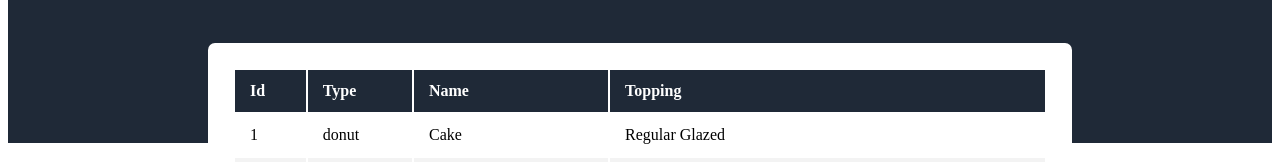
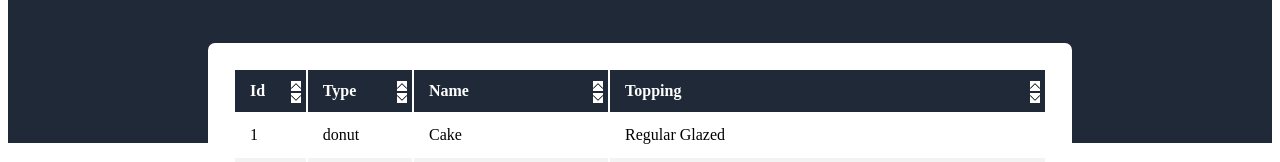
Before and after one commit to vvsrrSunny/food-table, a Vue app: page / in a window 1280 px wide. Shown: the part 175-337 px from the top of the page. Built offline with nearby package versions, Linux system fonts and the light colour scheme; the HTML template or start-up script is replaced by a standard one.

Commit message:
added arrows to the table to sort

```diff
--- /dev/null
+++ b/src/components/DownArrow.vue
@@ -0,0 +1,35 @@
+<template>
+  <svg
+    version="1.1"
+    id="Layer_1"
+    xmlns="http://www.w3.org/2000/svg"
+    xmlns:xlink="http://www.w3.org/1999/xlink"
+    x="0px"
+    y="0px"
+    viewBox="0 0 330 330"
+    style="enable-background: new 0 0 330 330"
+    xml:space="preserve"
+  >
+    <path
+      id="XMLID_225_"
+      d="M325.607,79.393c-5.857-5.857-15.355-5.858-21.213,0.001l-139.39,139.393L25.607,79.393
+	c-5.857-5.857-15.355-5.858-21.213,0.001c-5.858,5.858-5.858,15.355,0,21.213l150.004,150c2.813,2.813,6.628,4.393,10.606,4.393
+	s7.794-1.581,10.606-4.394l149.996-150C331.465,94.749,331.465,85.251,325.607,79.393z"
+    />
+    <g></g>
+    <g></g>
+    <g></g>
+    <g></g>
+    <g></g>
+    <g></g>
+    <g></g>
+    <g></g>
+    <g></g>
+    <g></g>
+    <g></g>
+    <g></g>
+    <g></g>
+    <g></g>
+    <g></g>
+  </svg>
+</template>
--- a/src/components/FoodTable.vue
+++ b/src/components/FoodTable.vue
@@ -2,10 +2,12 @@
   <table-layout>
     <template v-slot:heading>
       <tr>
-        <th @click="sortByColumn('id')">Id</th>
-        <th @click="sortByColumn('type')">Type</th>
-        <th @click="sortByColumn('name')">Name</th>
-        <th @click="sortByColumn('topping')">Topping</th>
+        <table-head-cell @click="sortByColumn('id')">Id</table-head-cell>
+        <table-head-cell @click="sortByColumn('type')">Type</table-head-cell>
+        <table-head-cell @click="sortByColumn('name')">Name</table-head-cell>
+        <table-head-cell @click="sortByColumn('topping')"
+          >Topping</table-head-cell
+        >
       </tr>
     </template>
     <template v-slot:body>
@@ -20,10 +22,12 @@
 </template>
 <script>
 import TableLayout from "./TableLayout.vue";
+import TableHeadCell from "./TableHeadCell.vue";
 
 export default {
   components: {
     TableLayout,
+    TableHeadCell,
   },
 
   props: {
@@ -32,6 +36,7 @@ export default {
       default: [],
     },
   },
+
   data() {
     return {
       foodItems: Object.values({ ...this.foodItemList }),
--- /dev/null
+++ b/src/components/TableHeadCell.vue
@@ -0,0 +1,64 @@
+<template>
+  <th :class="`table-head-cell`">
+    <div class="head-cell-content">
+      <div><slot /></div>
+      <div class="show-sort">
+        <div class="arrows">
+          <up-arrow class="up-arrow" />
+          <down-arrow class="down-arrow" />
+        </div>
+      </div>
+    </div>
+  </th>
+</template>
+
+<script>
+import UpArrow from "./UpArrow.vue";
+import DownArrow from "./DownArrow.vue";
+
+export default {
+  components: {
+    UpArrow,
+    DownArrow,
+  },
+};
+</script>
+
+<style>
+.table-head-cell:hover {
+  opacity: 50%;
+  cursor: pointer;
+  user-select: none;
+}
+.head-cell-content {
+  display: flex;
+  justify-content: space-between;
+  align-items: center;
+}
+.up-arrow {
+  color: rgb(255, 0, 0);
+  background: rgb(255, 255, 255);
+  size: 10px;
+  height: 10px;
+}
+
+.down-arrow {
+  color: rgb(255, 0, 0);
+  background: rgb(255, 255, 255);
+  size: 10px;
+  height: 10px;
+}
+
+.arrows {
+  display: flex;
+  flex-direction: column;
+  position: absolute;
+  margin-top: -10px;
+
+}
+.arrows > :not([hidden]) ~ :not([hidden]) {
+    --tw-space-y-reverse: 0;
+    margin-top: calc(0.1rem * calc(1 - var(--tw-space-y-reverse)));
+    margin-bottom: calc(0.1rem * var(--tw-space-y-reverse));
+}
+</style>
--- /dev/null
+++ b/src/components/UpArrow.vue
@@ -0,0 +1,72 @@
+<template>
+  <svg
+    version="1.1"
+    id="Layer_1"
+    xmlns="http://www.w3.org/2000/svg"
+    xmlns:xlink="http://www.w3.org/1999/xlink"
+    x="0px"
+    y="0px"
+    viewBox="0 0 330 330"
+    style="enable-background: new 0 0 330 330"
+    xml:space="preserve"
+  >
+    <path
+      id="XMLID_224_"
+      d="M325.606,229.393l-150.004-150C172.79,76.58,168.974,75,164.996,75c-3.979,0-7.794,1.581-10.607,4.394
+	l-149.996,150c-5.858,5.858-5.858,15.355,0,21.213c5.857,5.857,15.355,5.858,21.213,0l139.39-139.393l139.397,139.393
+	C307.322,253.536,311.161,255,315,255c3.839,0,7.678-1.464,10.607-4.394C331.464,244.748,331.464,235.251,325.606,229.393z"
+    />
+    <g></g>
+    <g></g>
+    <g></g>
+    <g></g>
+    <g></g>
+    <g></g>
+    <g></g>
+    <g></g>
+    <g></g>
+    <g></g>
+    <g></g>
+    <g></g>
+    <g></g>
+    <g></g>
+    <g></g>
+  </svg>
+  <!-- <svg
+    version="1.1"
+    id="Layer_1"
+    xmlns="http://www.w3.org/2000/svg"
+    xmlns:xlink="http://www.w3.org/1999/xlink"
+    x="0px"
+    y="0px"
+    viewBox="0 0 512.04 512.04"
+    style="enable-background: new 0 0 512.04 512.04"
+    xml:space="preserve"
+  >
+    <g>
+      <g>
+        <path
+          d="M508.933,146.807l-42.347-42.347c-4.267-4.053-10.88-4.053-15.147,0L256.027,300.193L60.507,104.46
+			c-4.267-4.053-10.88-4.053-15.147,0L3.12,146.807c-4.16,4.16-4.16,10.88,0,15.04L248.453,407.5c4.16,4.16,10.88,4.16,15.04,0
+			l245.333-245.653C513.093,157.687,513.093,150.967,508.933,146.807z M256.027,384.887L25.733,154.38l27.2-27.307l195.52,195.733
+			c4.267,4.053,10.88,4.053,15.147,0l195.52-195.733l27.2,27.307L256.027,384.887z"
+        />
+      </g>
+    </g>
+    <g></g>
+    <g></g>
+    <g></g>
+    <g></g>
+    <g></g>
+    <g></g>
+    <g></g>
+    <g></g>
+    <g></g>
+    <g></g>
+    <g></g>
+    <g></g>
+    <g></g>
+    <g></g>
+    <g></g>
+  </svg> -->
+</template>
```
